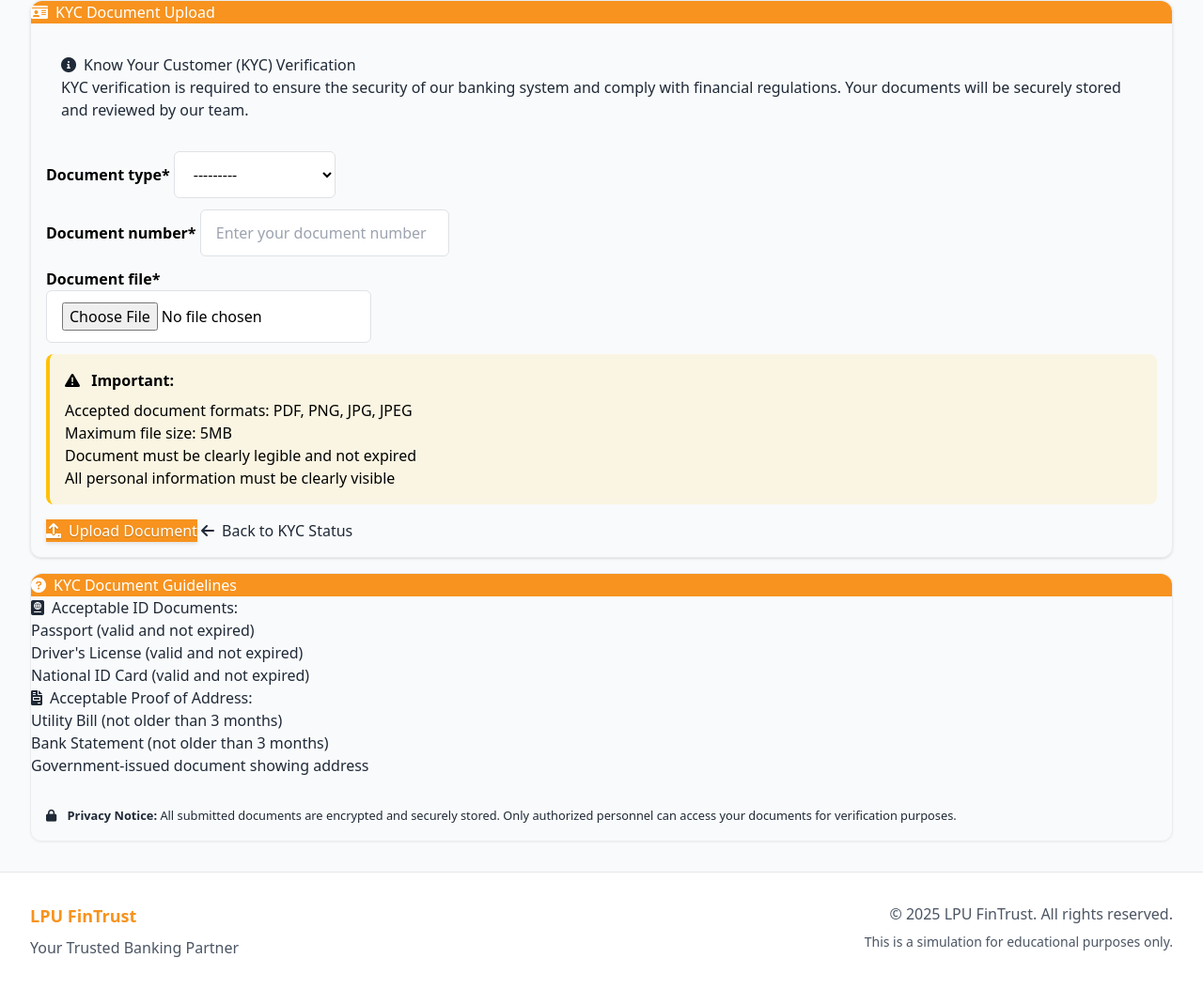
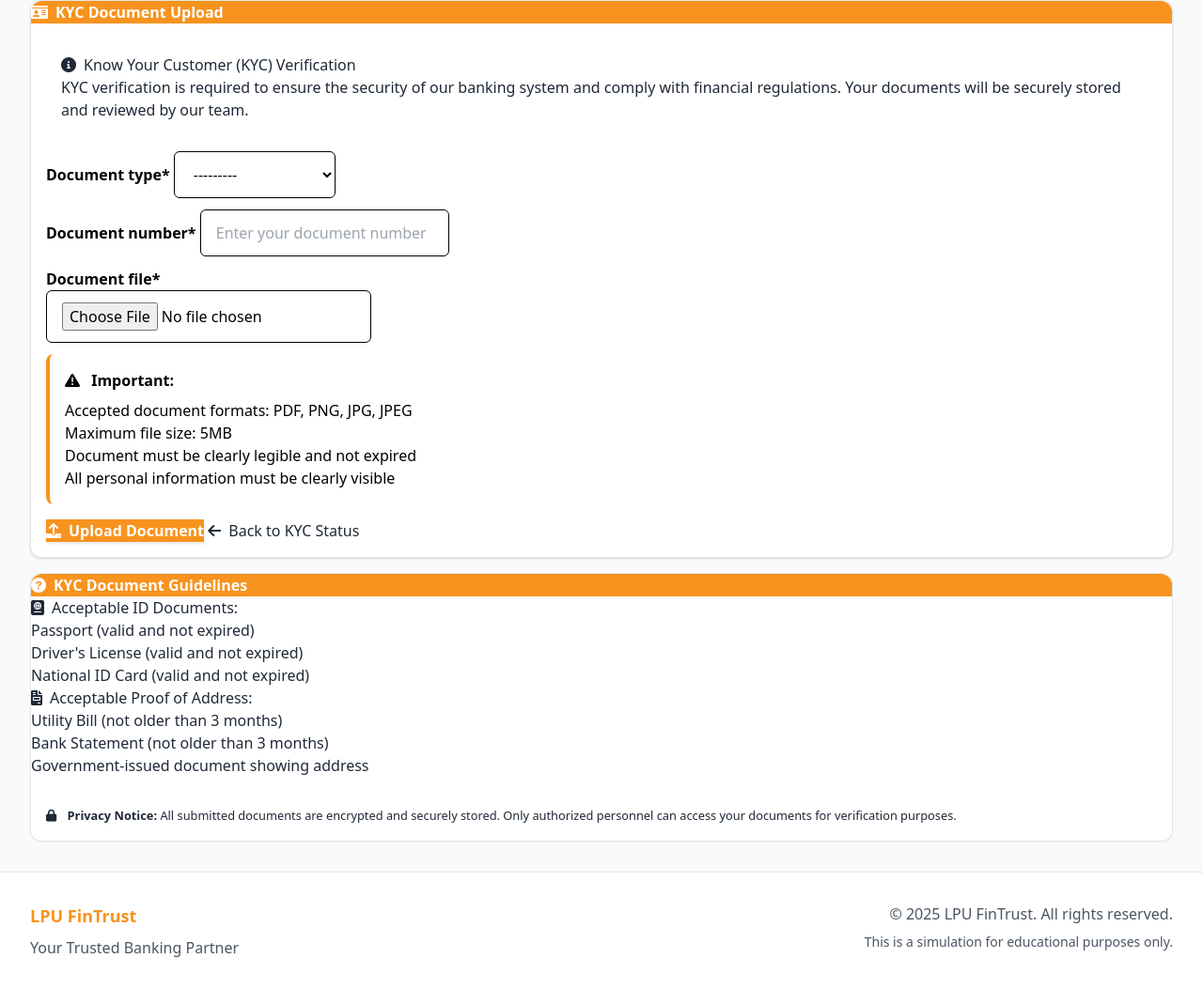
Before and after one commit to joseyawovi/SecureBanking, a Django app: page /kyc/upload/ in a window 1280 px wide. Shown: the part 168-1221 px from the top of the page at 94% size. Run offline with Django 4.2, Linux system fonts and the light colour scheme; a user stored in the database is signed in; tables that the repository leaves empty hold one stand-in row (values such as "Sample post"); some libraries are stand-ins or nearby versions.

Commit message:
Assistant checkpoint: Update color scheme for better contrast and visibility
Assistant generated file changes:
- banking_system/static/css/style.css: Update color scheme for better contrast and visibility

---

User prompt:

Keep using only #F7931E, #000000, and #FFFFFF — but please ensure:
- All text is visible by maintaining high contrast.
- Button backgrounds and text are styled for clarity (e.g., orange button with white text).
- White text is only used on dark or orange backgrounds.
- Restore minimal background style if needed (e.g., subtle white/orange sections).

Replit-Commit-Author: Assistant
Replit-Commit-Session-Id: 6c52e9f2-af6d-4836-97a5-79d86ed59caf

```diff
--- a/banking_system/static/css/style.css
+++ b/banking_system/static/css/style.css
@@ -1,4 +1,3 @@
-
 /**
  * LPU FinTrust Custom CSS
  * A modern, professional banking stylesheet
@@ -7,16 +6,9 @@
 :root {
   --brand-color: #F7931E;
   --brand-dark: #d97d0d;
-  --brand-light: rgba(247, 147, 30, 0.1);
   --text-color: #000000;
-  --text-light: #666666;
   --bg-color: #FFFFFF;
-  --success-color: #28a745;
-  --warning-color: #ffc107;
-  --danger-color: #dc3545;
-  --neutral-100: #f8f9fa;
-  --neutral-200: #e9ecef;
-  --neutral-300: #dee2e6;
+  --section-bg: rgba(247, 147, 30, 0.05);
 }
 
 /* Base styles */
@@ -50,17 +42,16 @@ body {
 
 /* Forms */
 .form-control {
-  border: 1px solid var(--neutral-300);
+  border: 1px solid var(--text-color);
   border-radius: 0.375rem;
   padding: 0.75rem 1rem;
   color: var(--text-color);
   background-color: var(--bg-color);
-  transition: all 0.2s ease;
 }
 
 .form-control:focus {
   border-color: var(--brand-color);
-  box-shadow: 0 0 0 0.2rem var(--brand-light);
+  box-shadow: 0 0 0 0.2rem rgba(247, 147, 30, 0.2);
 }
 
 .form-label {
@@ -74,23 +65,21 @@ body {
   background-color: var(--brand-color);
   border-color: var(--brand-color);
   color: var(--bg-color);
-  transition: all 0.2s ease;
-  text-shadow: 0 1px 1px rgba(0,0,0,0.2);
-  box-shadow: 0 2px 4px rgba(0,0,0,0.1);
+  font-weight: 600;
+  box-shadow: 0 2px 4px rgba(0, 0, 0, 0.1);
 }
 
 .btn-primary:hover,
 .btn-primary:focus {
   background-color: var(--brand-dark);
   border-color: var(--brand-dark);
-  box-shadow: 0 4px 8px rgba(0,0,0,0.15);
-  transform: translateY(-1px);
+  color: var(--bg-color);
 }
 
 .btn-outline-primary {
   border: 2px solid var(--brand-color);
   color: var(--brand-color);
-  background-color: transparent;
+  background-color: var(--bg-color);
   font-weight: 600;
 }
 
@@ -103,13 +92,18 @@ body {
 /* Navigation */
 .navbar {
   background-color: var(--brand-color);
-  border-bottom: none;
+  color: var(--bg-color);
   box-shadow: 0 2px 4px rgba(0, 0, 0, 0.1);
+}
+
+.navbar a {
+  color: var(--bg-color) !important;
 }
 
 /* Cards */
 .card {
-  border: 1px solid var(--neutral-200);
+  background-color: var(--bg-color);
+  border: 1px solid rgba(0, 0, 0, 0.1);
   border-radius: 0.75rem;
   box-shadow: 0 2px 4px rgba(0, 0, 0, 0.05);
   transition: all 0.3s ease;
@@ -122,6 +116,7 @@ body {
 .card-header {
   background-color: var(--brand-color);
   color: var(--bg-color);
+  font-weight: 600;
   border-radius: 0.75rem 0.75rem 0 0;
 }
 
@@ -133,21 +128,21 @@ body {
 }
 
 .alert-success {
-  background-color: rgba(40, 167, 69, 0.1);
-  border-left: 4px solid var(--success-color);
-  color: var(--success-color);
+  background-color: var(--section-bg);
+  border-left: 4px solid var(--brand-color);
+  color: var(--text-color);
 }
 
 .alert-warning {
-  background-color: rgba(255, 193, 7, 0.1);
-  border-left: 4px solid var(--warning-color);
+  background-color: var(--bg-color);
+  border-left: 4px solid var(--brand-color);
   color: var(--text-color);
 }
 
 .alert-danger {
-  background-color: rgba(220, 53, 69, 0.1);
-  border-left: 4px solid var(--danger-color);
-  color: var(--danger-color);
+  background-color: var(--bg-color);
+  border: 1px solid var(--text-color);
+  color: var(--text-color);
 }
 
 /* Links */
@@ -165,12 +160,12 @@ a:hover {
 .table th {
   color: var(--text-color);
   border-bottom: 2px solid var(--brand-color);
-  background-color: var(--neutral-100);
+  background-color: var(--section-bg);
 }
 
 .table td {
-  color: var(--text-light);
-  border-bottom: 1px solid var(--neutral-200);
+  color: var(--text-color);
+  border-bottom: 1px solid rgba(0, 0, 0, 0.1);
 }
 
 /* Custom classes */
@@ -188,7 +183,8 @@ a:hover {
 
 /* Dashboard cards */
 .dashboard-card {
-  border: 1px solid var(--neutral-200);
+  background-color: var(--section-bg);
+  border: 1px solid rgba(0, 0, 0, 0.1);
   border-radius: 0.75rem;
   transition: all 0.3s ease;
   background-color: var(--bg-color);
@@ -201,11 +197,11 @@ a:hover {
 
 /* Credit card design */
 .credit-card {
-  background: linear-gradient(135deg, var(--brand-color), var(--brand-dark));
+  background: var(--brand-color);
   color: var(--bg-color);
   border-radius: 1rem;
   padding: 1.5rem;
-  box-shadow: 0 8px 16px rgba(0, 0, 0, 0.2);
+  box-shadow: 0 4px 8px rgba(0, 0, 0, 0.2);
   position: relative;
   z-index: 2;
 }
@@ -234,7 +230,7 @@ a:hover {
 }
 
 .transaction-item:hover {
-  background-color: var(--brand-light);
+  background-color: var(--section-bg);
 }
 
 /* Print styles */
```
